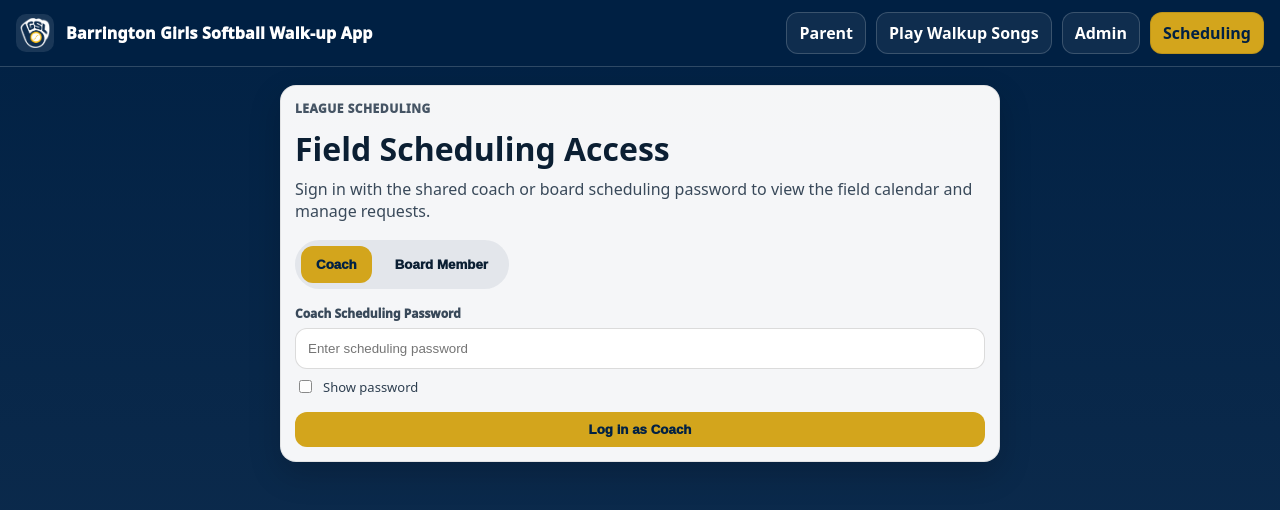
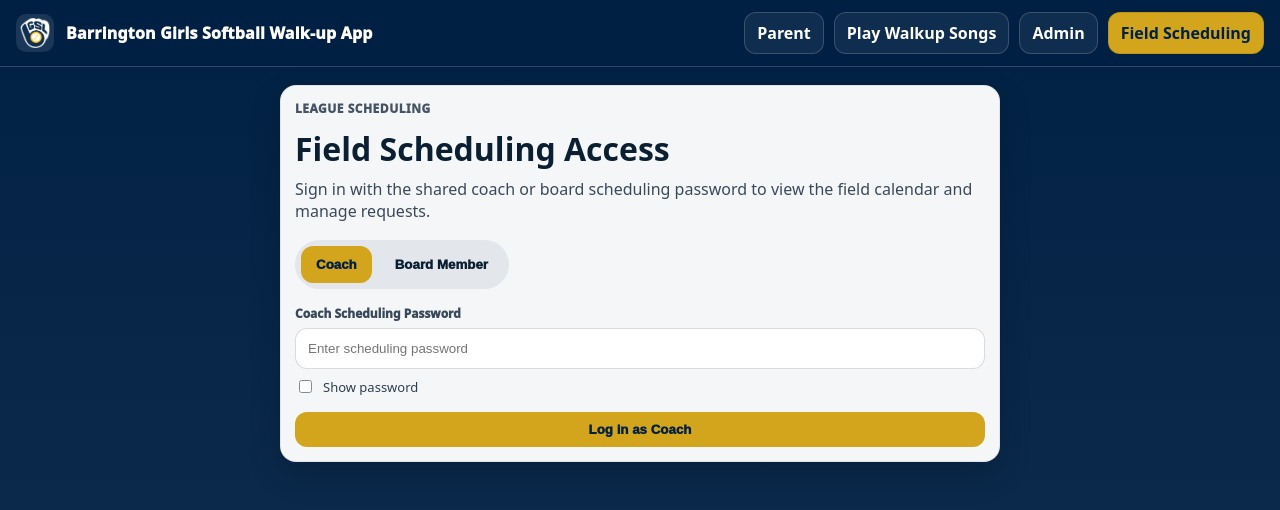
Before and after one commit to jsoll43/walkup-app, a React (Vite) app: page /scheduling in a window 1280 px wide. Shown: the top 510 px of the page. Built offline with nearby package versions, Linux system fonts and the light colour scheme.

Commit message:
field scheduler fix

```diff
--- a/src/App.jsx
+++ b/src/App.jsx
@@ -84,7 +84,7 @@ function TopNav() {
             to="/scheduling"
             className={() => `bgsl-link ${isScheduling ? "active" : ""}`}
           >
-            Scheduling
+            Field Scheduling
           </NavLink>
         </nav>
       </div>
```
